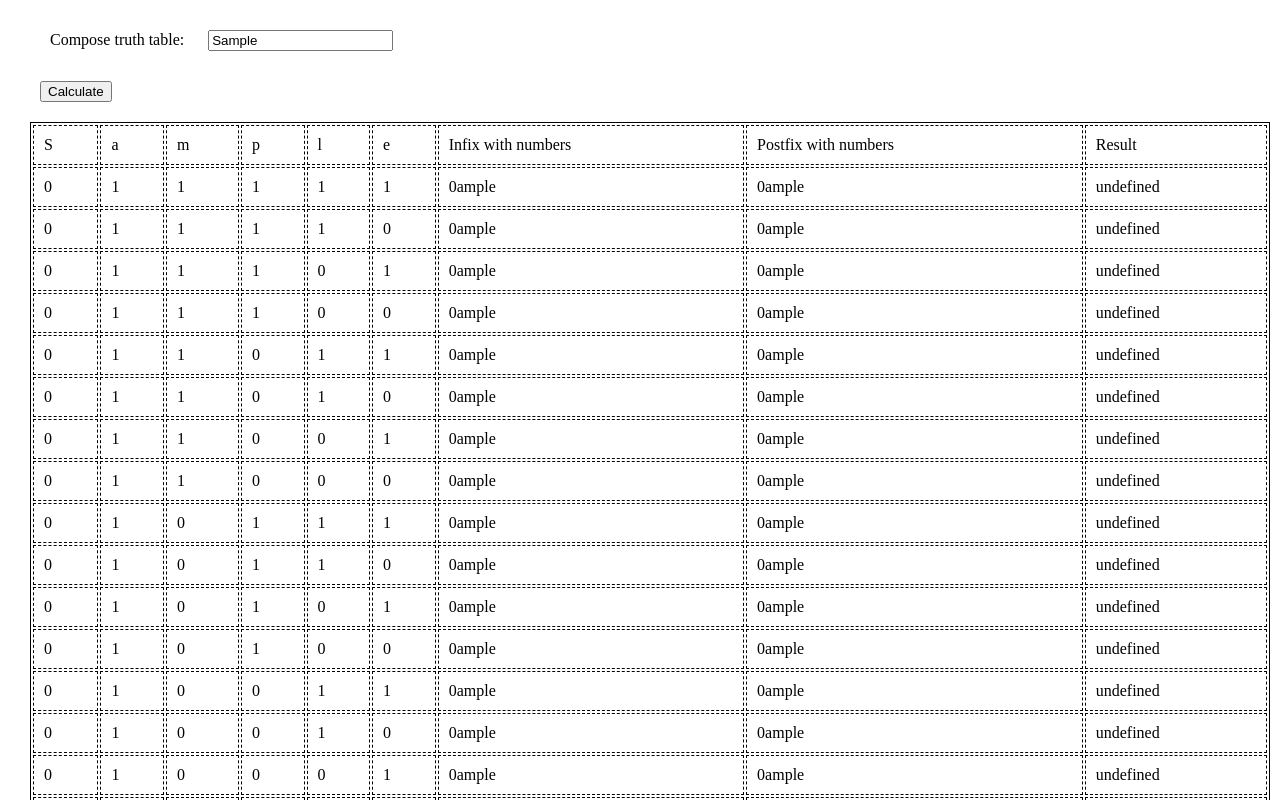
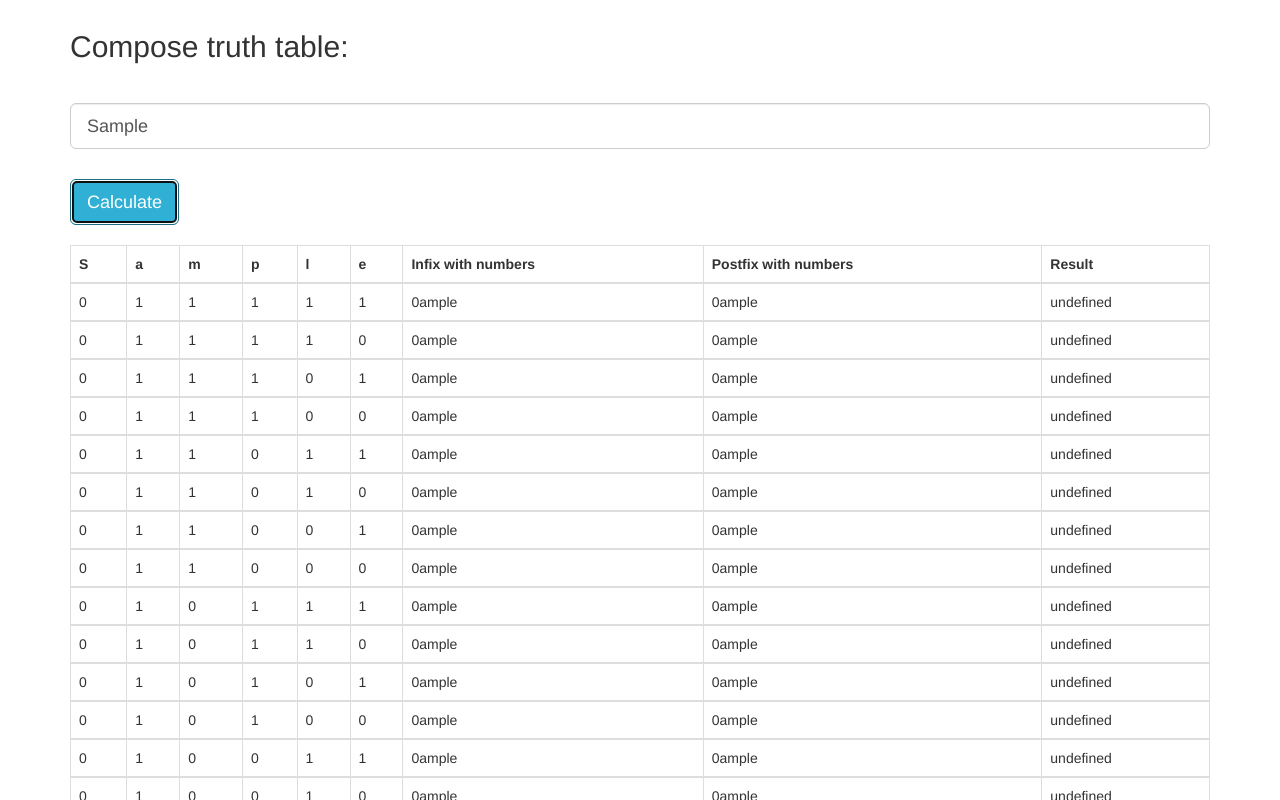
Before and after one commit to maksim-bezditko/cdm-lab-2, a website: page index.html in a window 1280 px wide. Both pictures are taken after typing "Sample" into the empty fields and a click on the button "Calculate". Shown: the top 800 px of the page. Drawn offline with nearby package versions, Linux system fonts and the light colour scheme.

Commit message:
added bootstrap, fixed a bug

```diff
--- a/index.html
+++ b/index.html
@@ -7,17 +7,18 @@
 	<link rel="stylesheet" href="./style.css">
 	<script defer src="./index.js"></script>
 	<title>My lab</title>
+	<link rel="stylesheet" href="https://cdn.jsdelivr.net/npm/bootstrap@3.3.7/dist/css/bootstrap.min.css" integrity="sha384-BVYiiSIFeK1dGmJRAkycuHAHRg32OmUcww7on3RYdg4Va+PmSTsz/K68vbdEjh4u" crossorigin="anonymous">
 </head>
 <body>
-	<div class="container">
+	<form class="container">
 		<div>
-			<label for="expression">Compose truth table:</label>
-			<input class="expression" type="text" name="expression" placeholder="Your boolean expression goes right here"/>
+			<h2>Compose truth table:</h2>
+			<input class="expression form-control input-lg" type="text" name="expression" placeholder="Your boolean expression goes right here"/>
 		</div>
-		<button class="calculate">Calculate</button>
-	</div>
-	<table class="table">
-		<tr class="first"></tr>
-	</table>
+		<button class="calculate btn btn-info btn-lg" type="submit">Calculate</button>
+		<table class="table table-bordered table-hover">
+			<tr class="first"></tr>
+		</table>
+	</form>
 </body>
 </html>
--- a/index.js
+++ b/index.js
@@ -18,8 +18,8 @@ const operations = ["&", "|", "-", "~", "(", ")"];
 
 function infixToPostfix(s) {
 	s = s.split(" ").join("");
-	let st = [];
-	let result = "";
+	let st = []; // []
+	let result = ""; // abc+-  ==== a - (b + c)
 
 	for (let i = 0; i < s.length; i++) {
 		let c = s[i];
@@ -92,14 +92,13 @@ function withNumbers(str, obj) {
 	return arr.join("");
 }
 
-const expression = document.querySelector(".expression");
-const resultField = document.querySelector(".result-field")
-const calcButton = document.querySelector(".calculate");
+const expression = document.querySelector(".expression")
+const form = document.querySelector(".container");
 const table = document.querySelector(".table");
 let firstTr = document.querySelector(".first");
 
-calcButton.addEventListener("click", () => {
-
+form.addEventListener("submit", (e) => {
+	e.preventDefault()
 	uniqueValues = []
 
 
@@ -126,17 +125,17 @@ calcButton.addEventListener("click", () => {
 
 	for (let i of uniqueValues) {
 		firstTr.innerHTML += `
-			<td>${i}</td>
+			<td class="bold">${i}</td>
 		`;
 	}
 	firstTr.innerHTML += `
-		<td>Infix with numbers</td>
+		<td class="bold">Infix with numbers</td>
 	`;
 	firstTr.innerHTML += `
-		<td>Postfix with numbers</td>
+		<td class="bold">Postfix with numbers</td>
 	`;
 	firstTr.innerHTML += `
-		<td>Result</td>
+		<td class="bold">Result</td>
 	`;
 
 
@@ -179,8 +178,7 @@ calcButton.addEventListener("click", () => {
 	}
 })
 
-function evaluatePostfix(exp)
-{
+function evaluatePostfix(exp) {
 		let stack=[];
 		for(let i = 0; i < exp.length; i++)
 		{
--- a/style.css
+++ b/style.css
@@ -1,17 +1,28 @@
-* {
-	margin: 10px
-}
-
-table, th {
-	border: 1px solid black;
-}
-
-td {
-	padding: 10px;
-	border: 1px dashed black;
+body {
+	padding-top: 10px;
+	padding-bottom: 10px;
+	display: grid;
+	place-items: center;
 }
 
 table {
-	min-width: 50%;
 	width: 100%;
+	margin-top: 20px;
+	cursor: pointer;
 }
+
+.calculate {
+	margin-top: 30px;
+}
+
+.my-container {
+	width: 90% !important;
+}
+
+h2 {
+	padding-bottom: 30px;
+}
+
+.bold {
+	font-weight: 700;
+}
```
